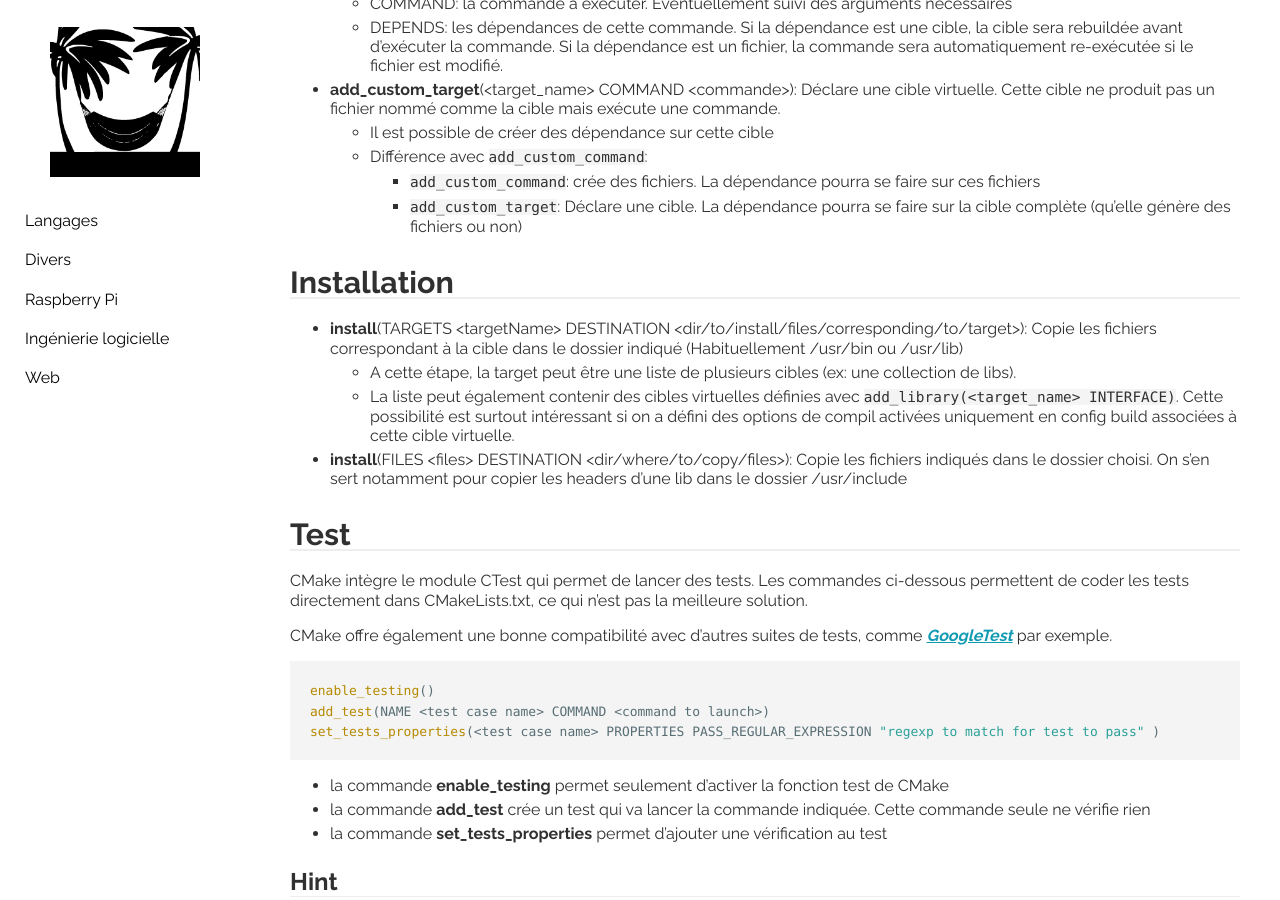
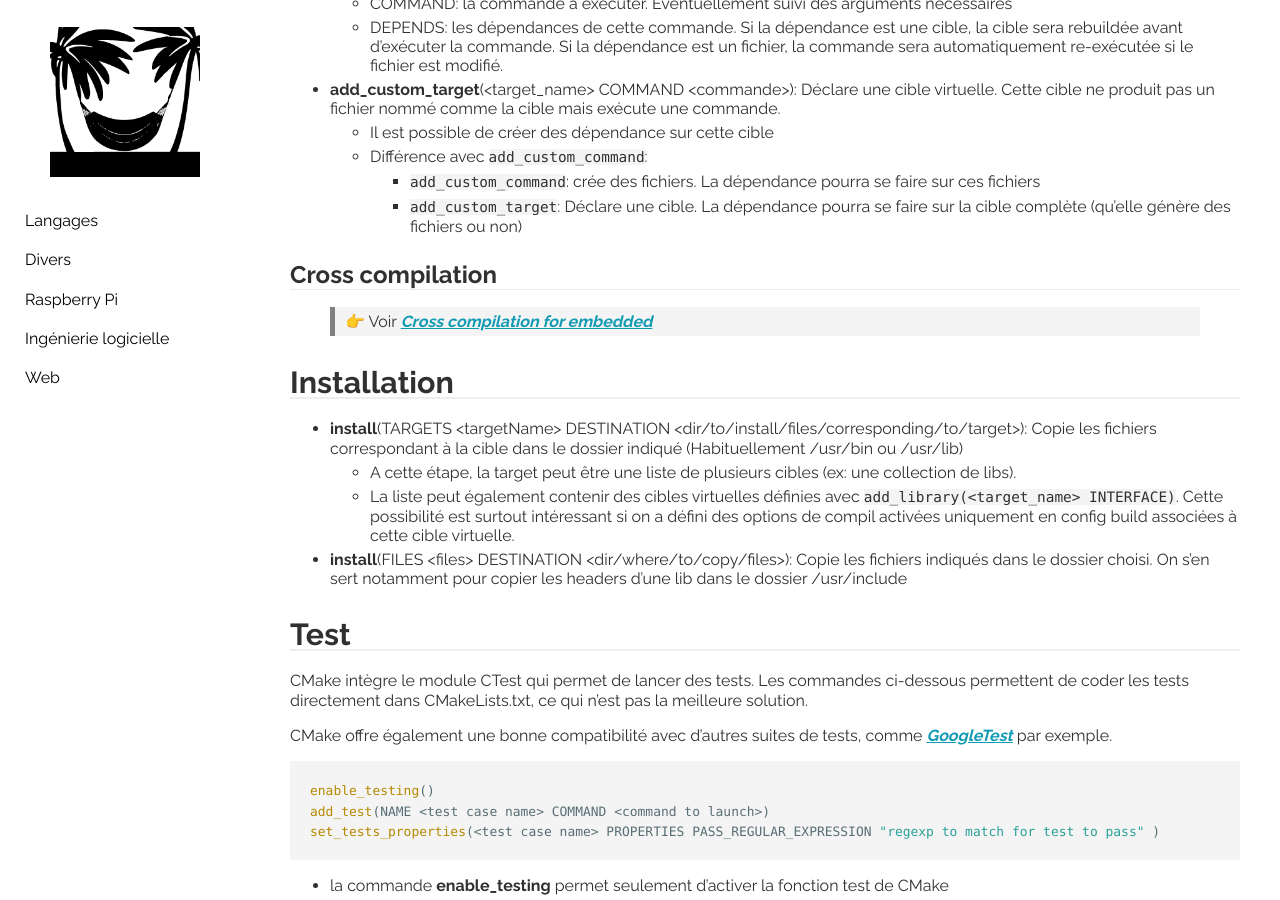
Before and after one commit to behej/lazyjekyll, a Jekyll site: the page built from _sweng/cmake.md, in a window 1280 px wide and 900 px high, scrolled down 3486 px. Built offline with Jekyll 4.4.1, drawn with Linux system fonts in a browser that asks for light colours.

Commit message:
cmake: add link for cross compile

```diff
--- a/_sweng/cmake.md
+++ b/_sweng/cmake.md
@@ -132,6 +132,10 @@ project(modernCpp
   * Différence avec `add_custom_command`:
     * `add_custom_command`: crée des fichiers. La dépendance pourra se faire sur ces fichiers
     * `add_custom_target`: Déclare une cible. La dépendance pourra se faire sur la cible complète (qu'elle génère des fichiers ou non)
+
+## Cross compilation
+> 👉 Voir [Cross compilation for embedded](https://kubasejdak.com/how-to-cross-compile-for-embedded-with-cmake-like-a-champ)
+
 
 # Installation
 * **install**(TARGETS \<targetName\> DESTINATION \<dir/to/install/files/corresponding/to/target\>): Copie les fichiers correspondant à la cible dans le dossier indiqué (Habituellement /usr/bin ou /usr/lib)
```
